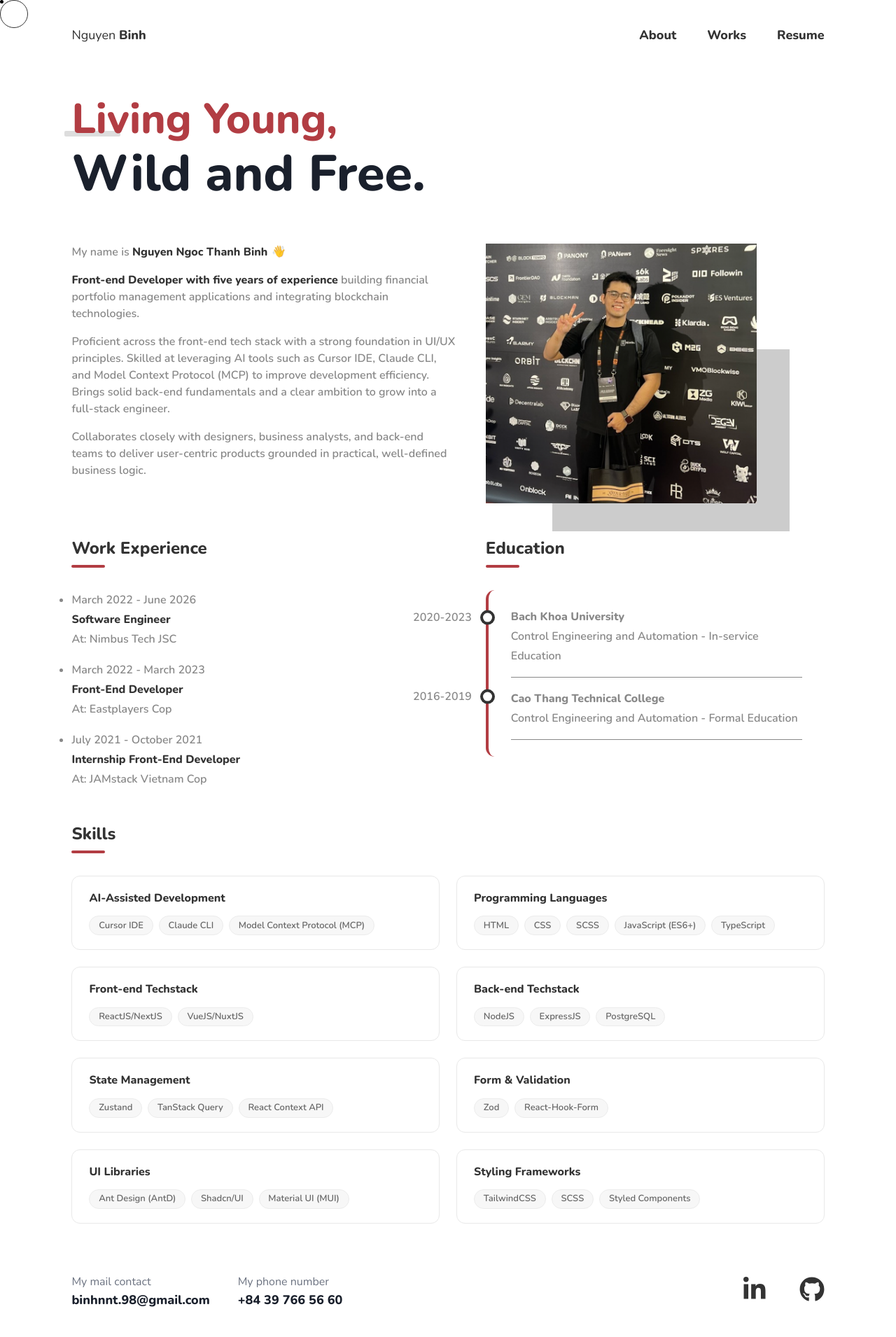
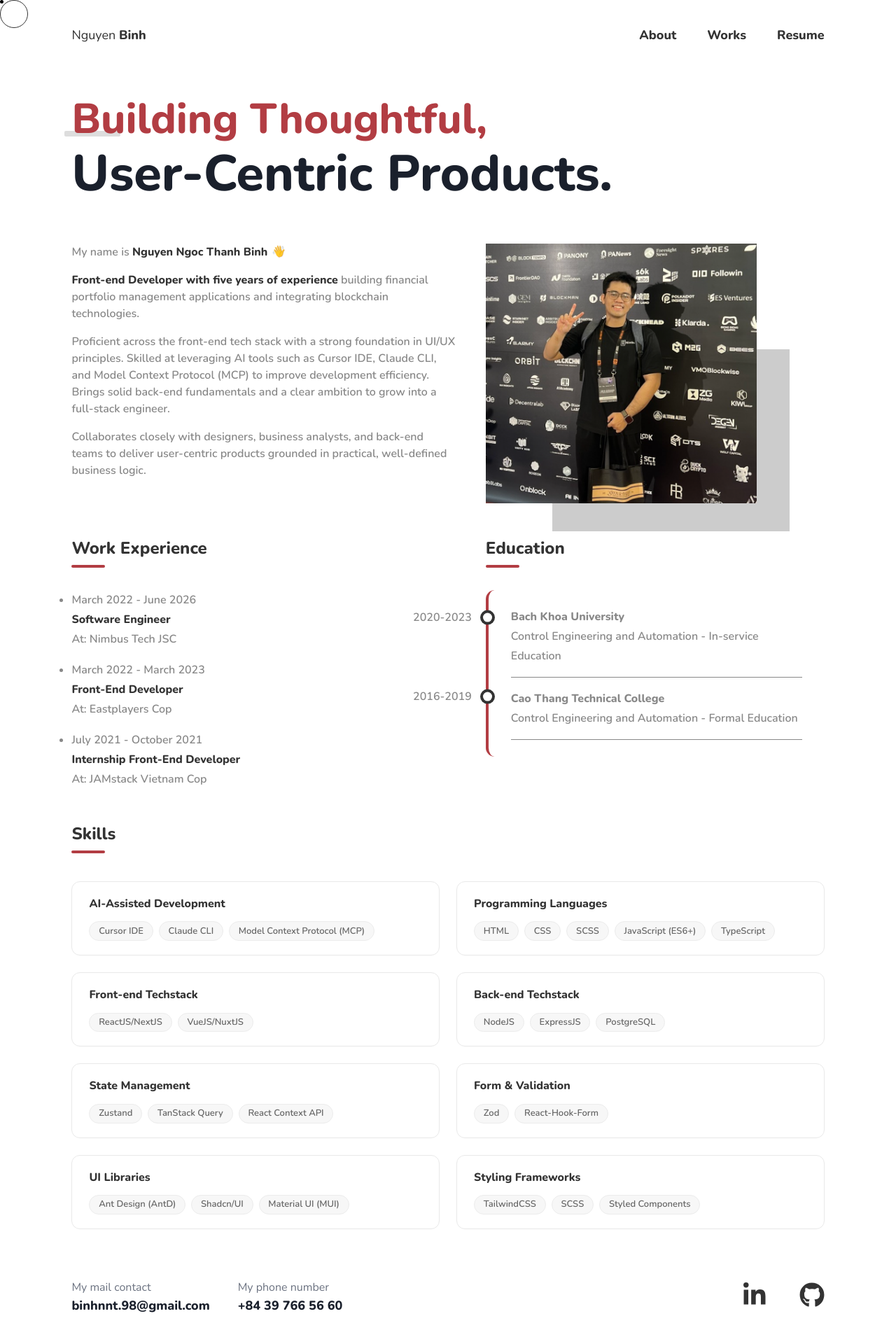
Before and after one commit to binhnguyen2501/Portfolio, a React (Create React App) app: page /about in a window 1280 px wide. Shown: the whole page at 70% size. Built offline with nearby package versions, Linux system fonts and the light colour scheme.

Commit message:
chore: updated about page

```diff
--- a/src/pages/About/About.tsx
+++ b/src/pages/About/About.tsx
@@ -213,12 +213,12 @@ const About: React.FC = () => {
       </Helmet>
       <div className="md:py-10 py-6 lg:px-[8%] md:px-[4%] px-[8%]">
         <div className="md:mb-16 mb-8">
-          <HighlightTitle title="Living Young," />
+          <HighlightTitle title="Building Thoughtful," />
           <motion.div
             whileHover={{ scale: 1.05 }}
             className="lg:text-7xl md:text-6xl text-3xl font-bold mt-3"
           >
-            Wild and Free.
+            User-Centric Products.
           </motion.div>
         </div>
         <div className="flex flex-col lg:gap-12 md:gap-8 gap-14">
@@ -269,7 +269,7 @@ const About: React.FC = () => {
             </div>
           </div>
 
-          <div className="flex flex-col md:flex-row lg:gap-10 gap-5">
+          <div className="flex flex-col md:flex-row gap-10">
             <div className="container-About--content1 text-[#888] font-semibold leading-7 flex-1">
               <div className="text-2xl text-[#333] font-bold mb-2">
                 Work Experience
@@ -289,6 +289,7 @@ const About: React.FC = () => {
                 })}
               </ul>
             </div>
+
             <div className="md:w-[45%] w-full text-[#888] font-semibold leading-7">
               <div className="text-2xl text-[#333] font-bold mb-2">
                 Education
@@ -316,8 +317,8 @@ const About: React.FC = () => {
             </div>
           </div>
 
-          <div>
-            <div className="text-2xl text-[#333] font-bold mb-2">Skills</div>
+          <div className="flex flex-col gap-2 md:mt-0 -mt-6">
+            <div className="text-2xl text-[#333] font-bold">Skills</div>
             <div className="w-12 h-1 bg-[#b23d43] rounded-full mb-8" />
             <SkillsGrid>
               {SkillCategories.map((skill, index) => (
```
